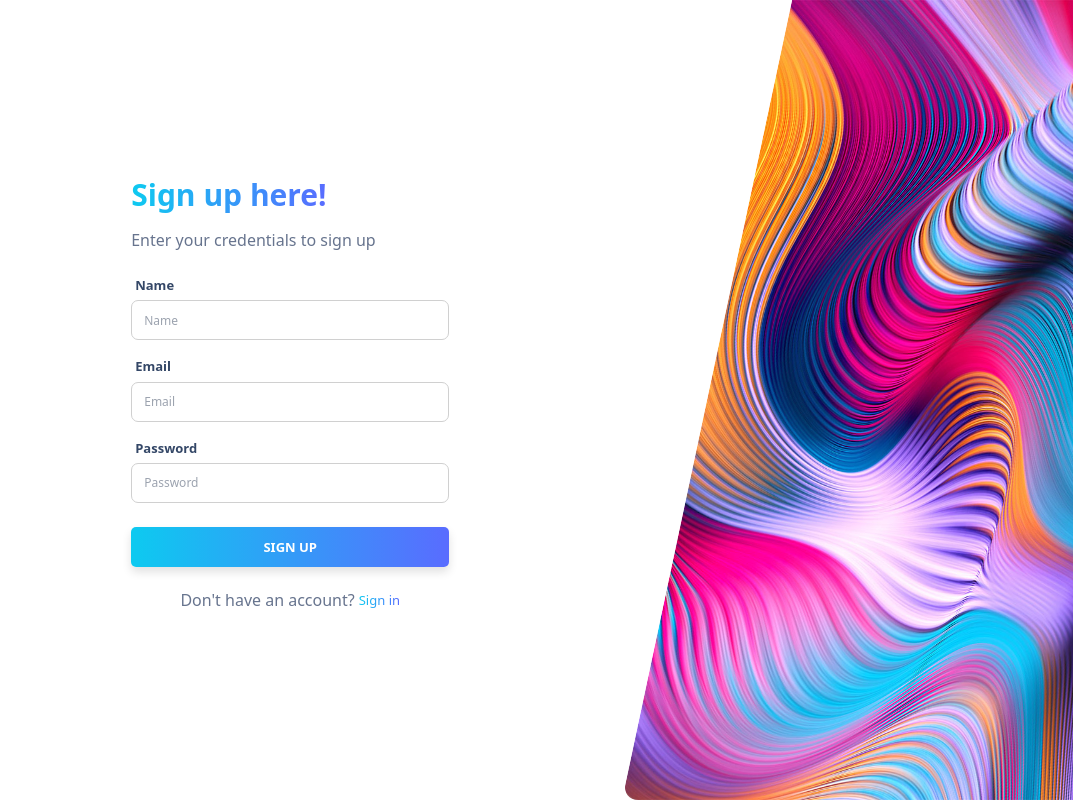
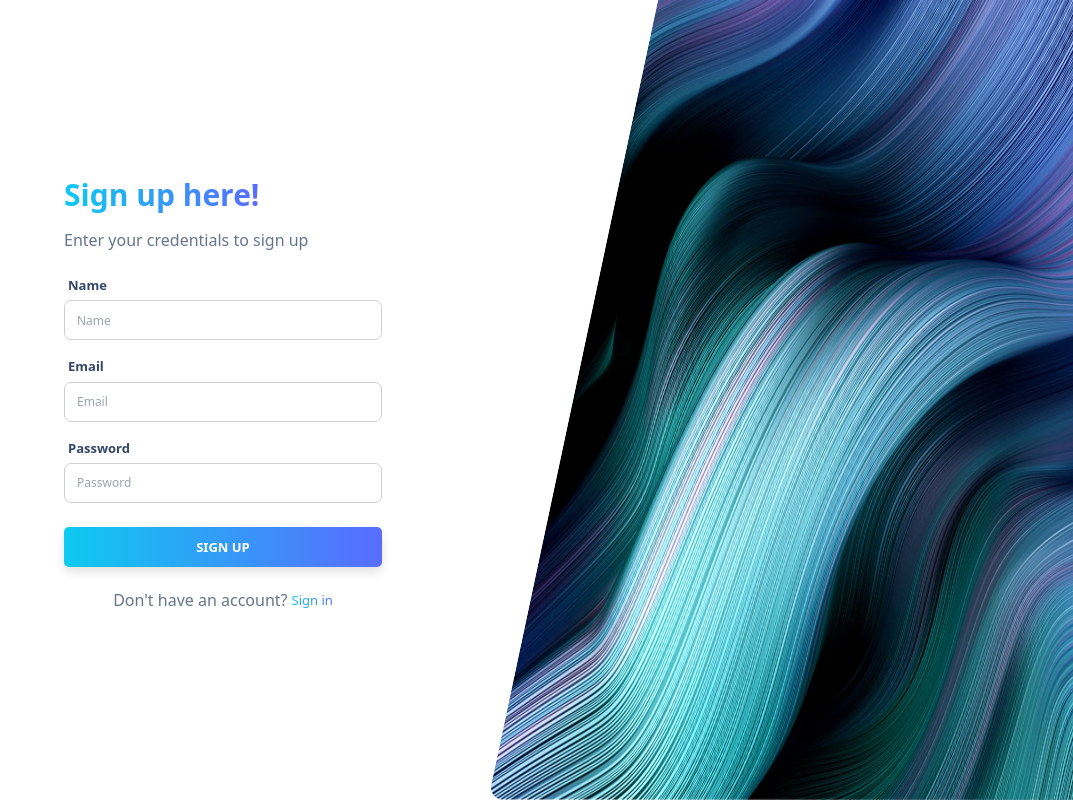
Before and after one commit to mudassir7732/Full-Stack, a React (Create React App) app in the folder Front-end/: page /signup in a window 1280 px wide. Shown: the whole page, without its empty margins (207-1280 px from the left). Built offline with nearby package versions, Linux system fonts and the light colour scheme.

Commit message:
Updated code

```diff
--- a/Front-end/src/pages/signup/index.js
+++ b/Front-end/src/pages/signup/index.js
@@ -140,7 +140,7 @@ const Signup = () => {
 
                 <img
                     alt='imag'
-                    src="/assets/curved6.jpg"
+                    src="/assets/curved.jpg"
                     className={styles.bgImage}
                 />
 
```
Also changed, not shown: Front-end/public/assets/curved.jpg (added).
